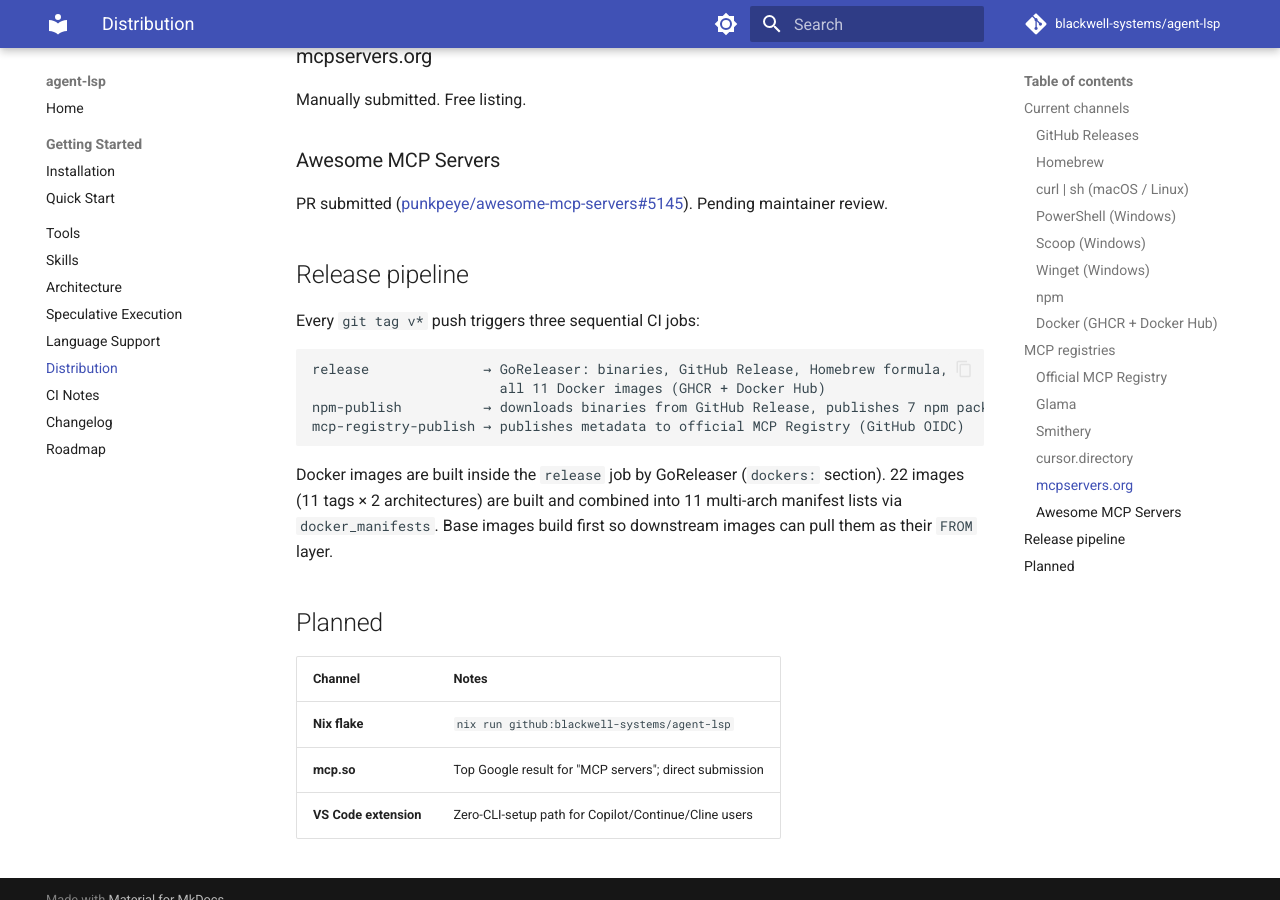
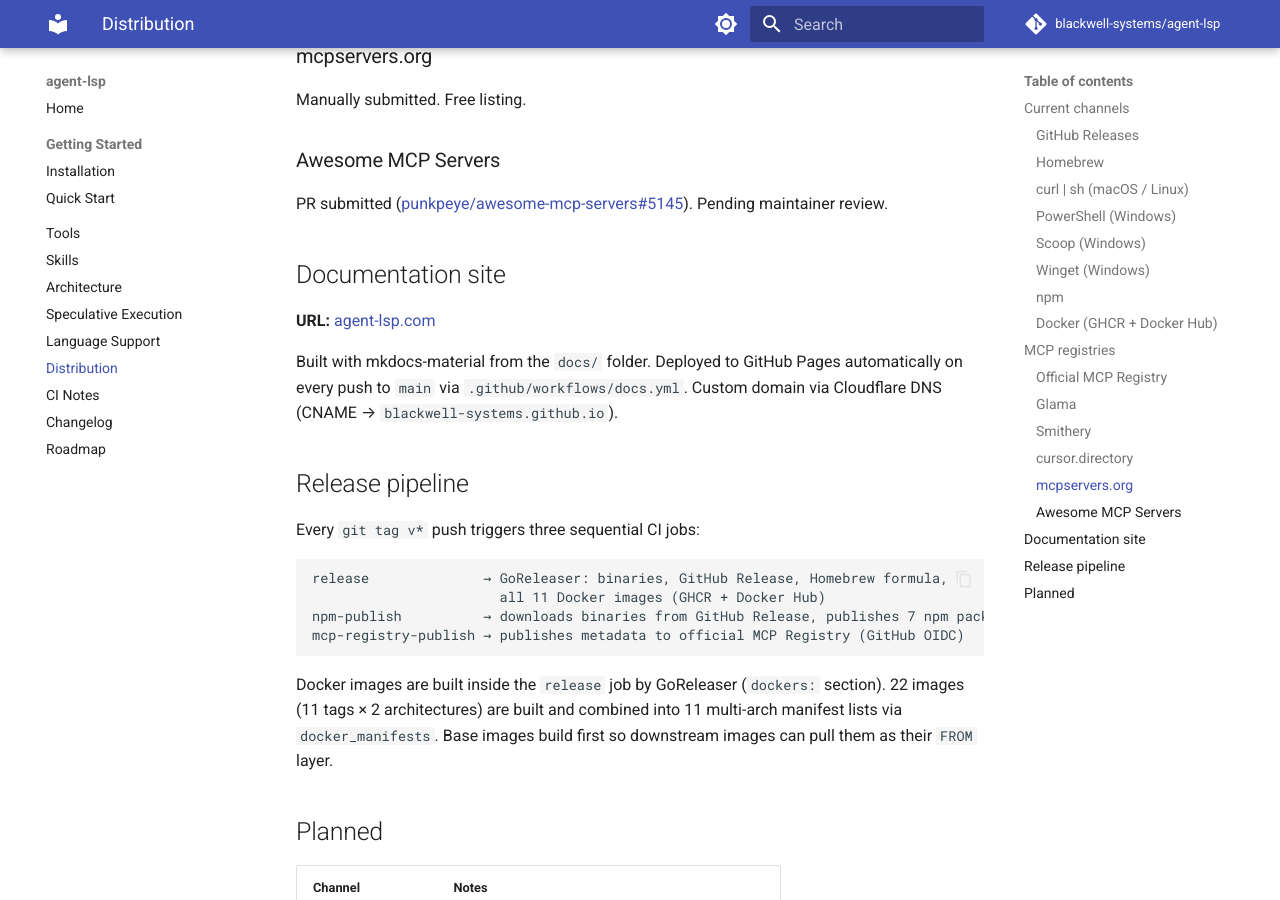
Before and after one commit to blackwell-systems/agent-lsp, an MkDocs documentation site: the page built from docs/distribution.md, in a window 1280 px wide and 900 px high, scrolled down 3212 px. Built offline with MkDocs 1.6.1 and Material for MkDocs 9.7.7, drawn with Linux system fonts in a browser that asks for light colours; comment, search, counter and statistics services are not loaded.

Commit message:
docs: add documentation site to distribution channels

```diff
--- a/docs/distribution.md
+++ b/docs/distribution.md
@@ -110,6 +110,12 @@
 ### Awesome MCP Servers
 PR submitted ([punkpeye/awesome-mcp-servers#5145](https://github.com/punkpeye/awesome-mcp-servers/pull/5145)). Pending maintainer review.
 
+## Documentation site
+
+**URL:** [agent-lsp.com](https://agent-lsp.com)
+
+Built with mkdocs-material from the `docs/` folder. Deployed to GitHub Pages automatically on every push to `main` via `.github/workflows/docs.yml`. Custom domain via Cloudflare DNS (CNAME → `blackwell-systems.github.io`).
+
 ## Release pipeline
 
 Every `git tag v*` push triggers three sequential CI jobs:
```
